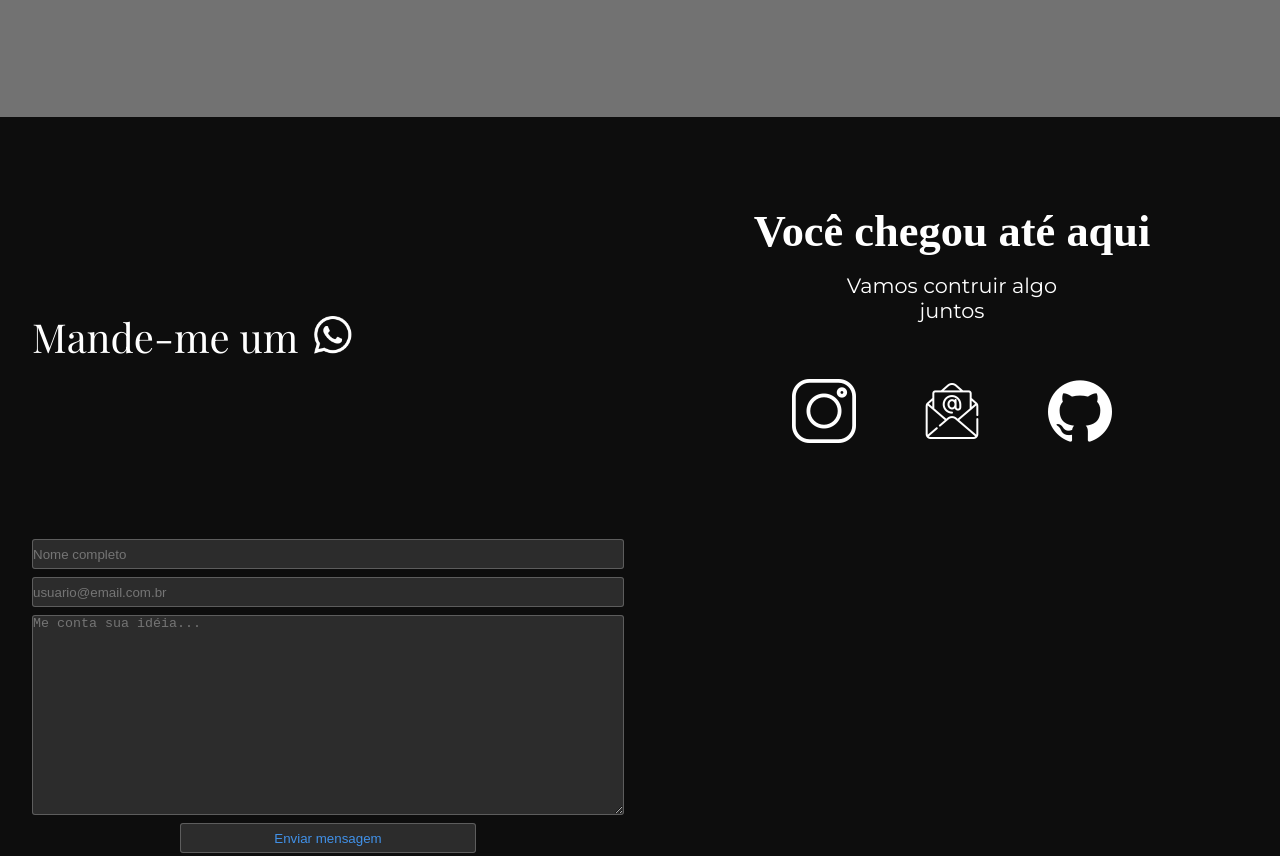
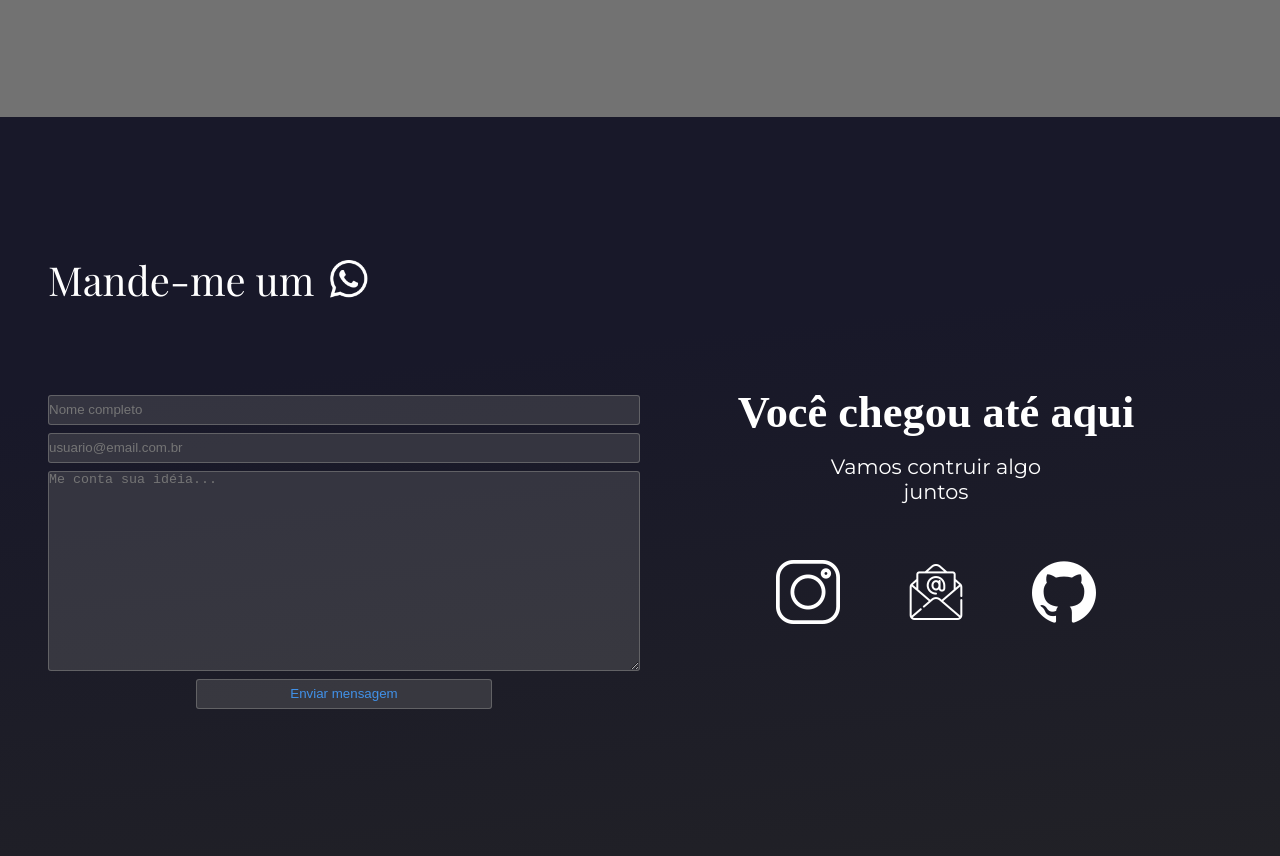
Before and after one commit to pfischer-dev/Site_Paulo_Fischer_v1, a plain HTML site: page index.html in a window 1280 px wide. Shown: the part 3083-3939 px from the top of the page. Drawn offline with nearby package versions, Linux system fonts and the light colour scheme.

Commit message:
ajustes finais contact

```diff
--- a/css/globals.css
+++ b/css/globals.css
@@ -3,6 +3,7 @@
     --lightColor: #ffffff;
     --outlinerColor: rgb(65, 145, 232);
     --footerColor: #0f172a;
+    --bg--aboutColor: #0D0D0D;
     /* Fontes */
     --fontPrimary: 'Playfair Display', serif;
     --fontSecondary: 'Montserrat', sans-serif;
@@ -235,10 +236,9 @@ header.hidden {
     padding: 4rem 2rem;
     min-height: 100vh;
     scroll-snap-align: start;
-
-    background-color: #0D0D0D;
-
-
+    /* background-color: #1f1f1f; */
+    background: #1E1E33;
+    background: linear-gradient(174deg,rgb(24, 24, 41) 31%, rgb(34, 34, 38) 100%);
     .contact_whatsapp {
         width: 100%;
         color: var(--lightColor);
@@ -252,9 +252,7 @@ header.hidden {
         img {
             width: 40px;
             height: 40px;
-
         }
-
     }
     .contact_form {
         width: 100%;
@@ -302,7 +300,7 @@ header.hidden {
         }
     }
     .contact_right {
-
+        order: 1;
         .contact_header {
             color: var(--lightColor);
             font-size: 1.85rem;
@@ -315,7 +313,7 @@ header.hidden {
             text-align: center;
             margin-top: 1rem;
             gap:1rem;
-            order: 1;
+
             p {
                 width: 60%;
                 font-size: 1.3rem;
@@ -330,18 +328,13 @@ header.hidden {
             justify-content: center;
             gap: 4rem;
             margin: 3rem 0;
-            order: 4;
+
             a {
                 width: auto;
                 display: inline-flex;
-
-
             }
         }
     }
-    .contact_right { order: 1; }   /* header + links */
-    .contact_whatsapp { order: 2; }
-    .contact_form { order: 3; }
 }
 
 /* ====================================================
@@ -351,45 +344,52 @@ header.hidden {
     .contact_container {
         display: grid;
         grid-template-columns: 1fr 1fr;
-        grid-template-areas:"whatsapp header"
-                            "form     links";
         align-items: center;
         justify-items: center;
-        gap: 2rem;
+        padding: 4rem 3rem;
         }
 
     .contact_whatsapp {
-        grid-area: whatsapp;
-        height: 100%;
+        grid-column: 1;
+        grid-row: 1;
         display: flex;
-        justify-content: flex-start;
-        align-items: center;
-
+        justify-content: flex-end;
+        align-items: flex-end;
     }
 
     .contact_form {
-        grid-area: form;
-        width: 100%;
+        grid-column: 1;
+        grid-row: 2;
+        max-width: 100%;
+        max-height: 100%;
         display: flex;
         flex-direction: column;
         align-items: flex-end;
-        justify-content: end;
+        justify-content: flex-start;
         margin-top: 1rem;
         align-self: start;
+
+        .form_mensagem {
+            height: 100%;
+        }
+    }
+    .contact_right {
+        grid-column: 2;
+        grid-row: 1/3;
+
+        display: flex;
+        flex-direction: column;
     }
 
     .contact_header {
         grid-area: header;
         align-items: flex-start;
         height: 100%;
-
     }
 
     .contact_links {
         grid-area: links;
         justify-content: flex-start;
-        gap: 15rem;
-
     }
 }
 
```
